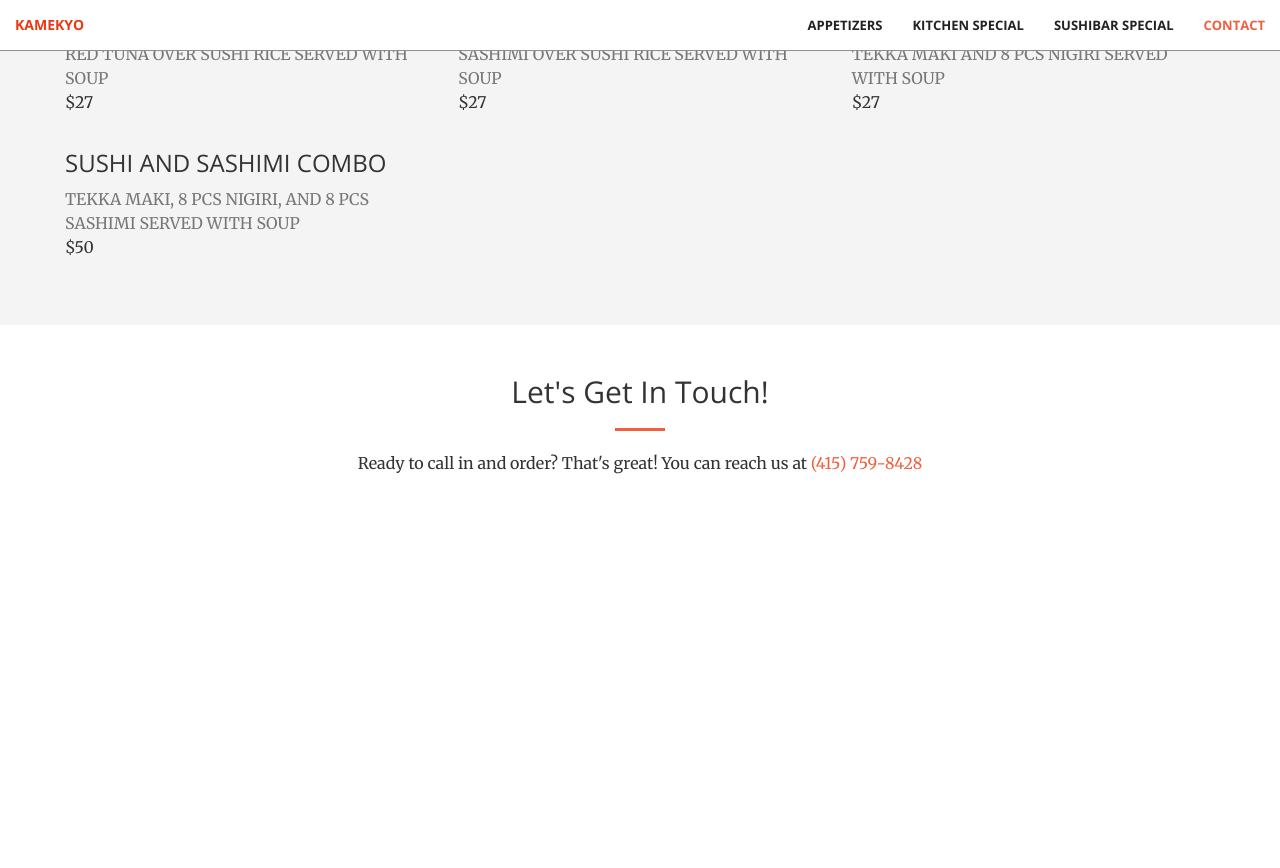
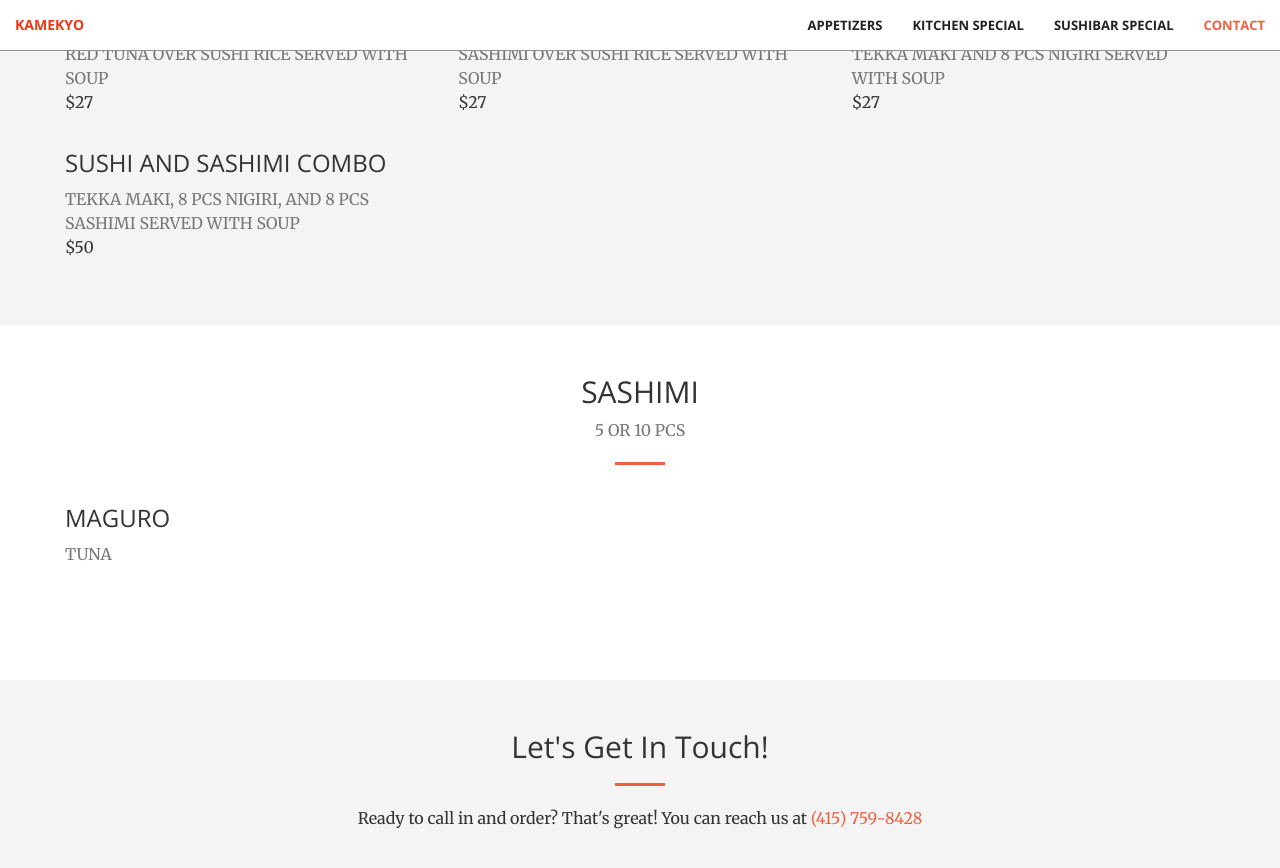
Before and after one commit to CyrusLiang/kamekyo, a Jekyll site: the page built from index.html, in a window 1280 px wide and 900 px high, scrolled down 5957 px. Shown: the top 868 px of the window. Built offline with Jekyll 4.4.1, drawn with Linux system fonts in a browser that asks for light colours; before the commit the page ends 6502 px from its top, so only the background shows below that.

Commit message:
Create sashimi.html

```diff
--- a/_includes/nav.html
+++ b/_includes/nav.html
@@ -48,6 +48,9 @@
                 <li>
                     <a class="page-scroll" href="#sushibar">Sushibar Special</a>
                 </li>
+                <!-- <li>
+                    <a class="page-scroll" href="#sashimi">Sashimi</a>
+                </li> -->
                 <li>
                     <a class="page-scroll" href="#contact">Contact</a>
                 </li>
--- /dev/null
+++ b/_includes/sashimi.html
@@ -0,0 +1,22 @@
+<section class="menu" id="sashimi">
+    <div class="container">
+        <div class="row">
+            <div class="col-lg-12 text-center">
+                <h2 class="section-heading">Sashimi</h2>
+                <p class="text-muted">5 or 10 Pcs</p>
+                <hr class="primary">
+            </div>
+        </div>
+    </div>
+    <div class="container">
+        <div class="row">
+            <div class="col-lg-4 col-sm-6">
+                <div class="food-box">
+                    <h3>Maguro</h3>
+                    <p class="text-muted">Tuna</p>
+                    <p id="maguros"></p>
+                </div>
+            </div>
+        </div>
+    </div>
+</section>
--- a/_layouts/front.html
+++ b/_layouts/front.html
@@ -18,6 +18,7 @@
   {% include bentobox.html %}
   {% include noodles.html %}
   {% include sushibar.html %}
+  {% include sashimi.html %}
   {% include contact.html %}
   {% include scripts.html %}
 </body>
```
